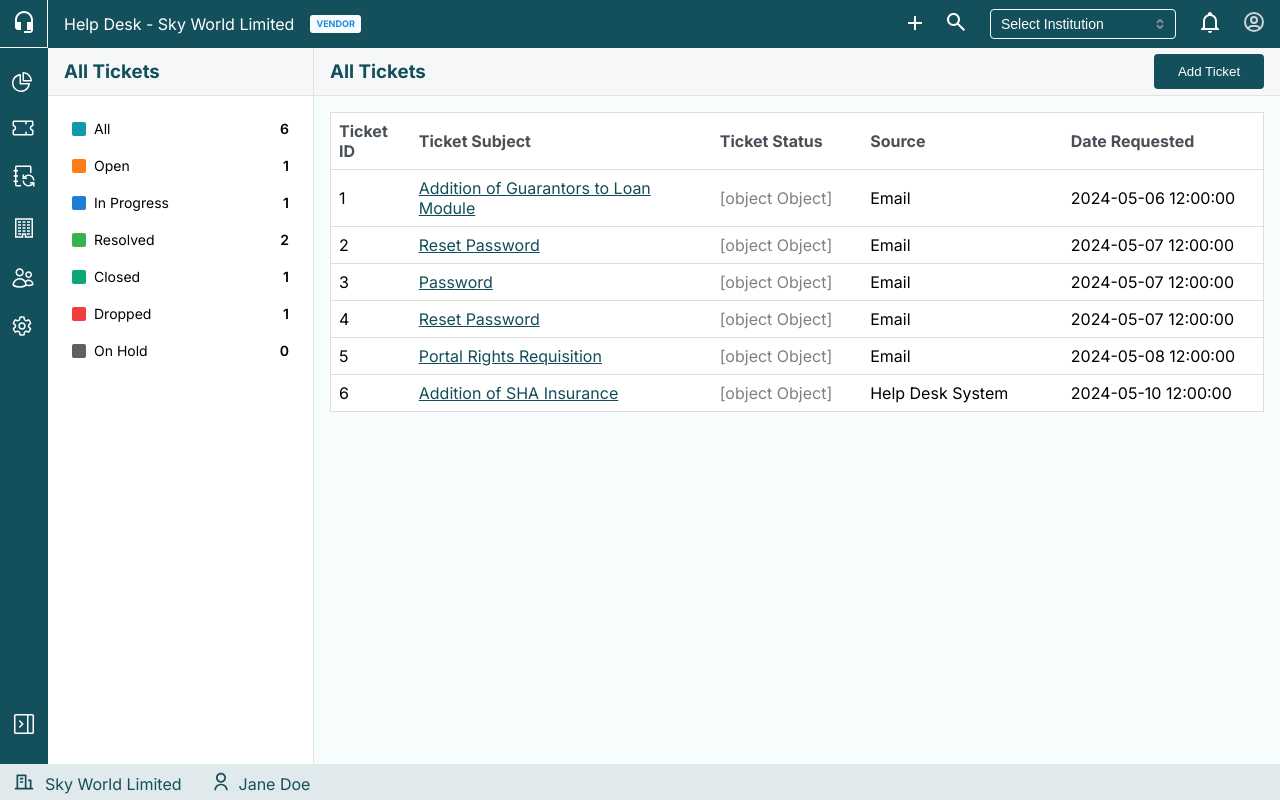
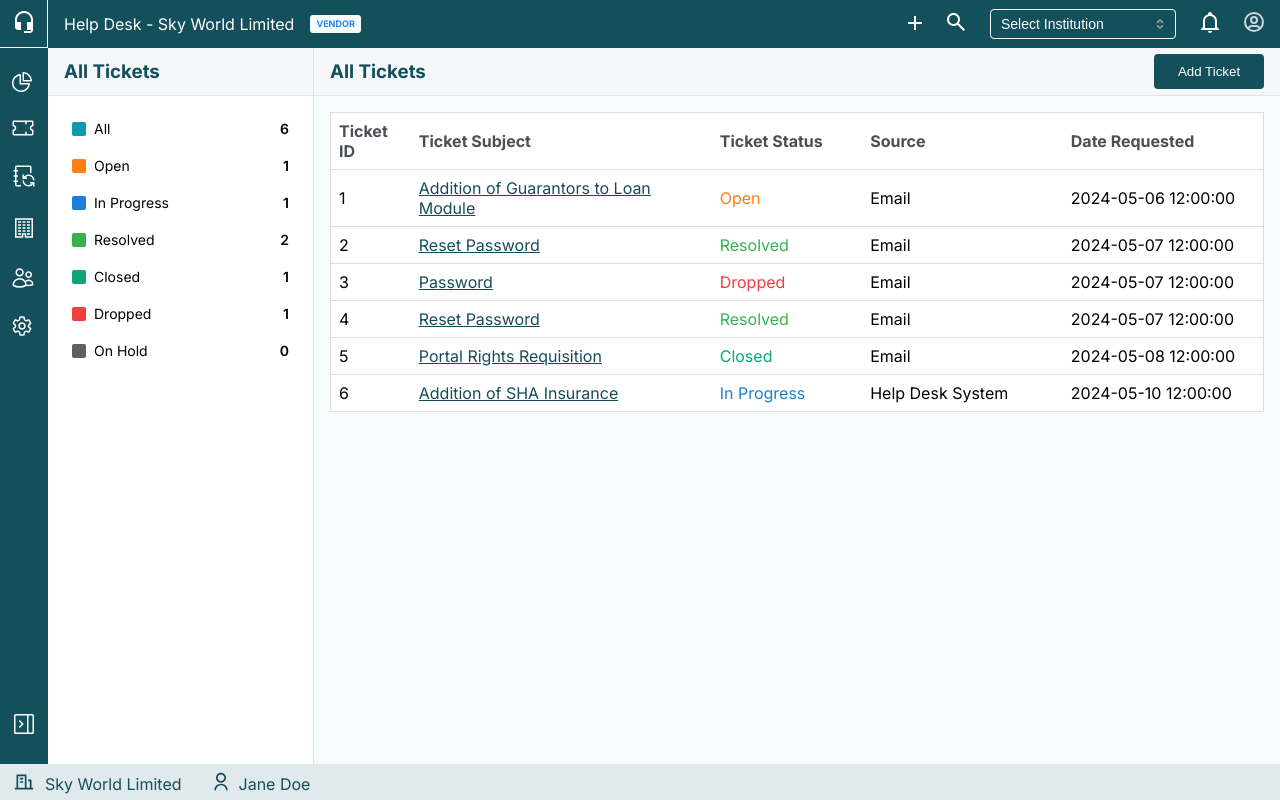
Before and after one commit to Raddames-Tonui/React-help-desk, a React (Vite) app: page /vendor in a window 1280 px wide. Built offline with nearby package versions, Linux system fonts and the light colour scheme.

Commit message:
resolved tickets

```diff
--- a/src/pages/Odata.tsx
+++ b/src/pages/Odata.tsx
@@ -91,14 +91,15 @@ const Odata: React.FC = () => {
       id: "Emails",
       caption: "Emails",
       size: 250,
-      render: (value) => (Array.isArray(value) ? value.join(" ") : "—"),
+      render: (row, value) => (Array.isArray(value) ? value.join(" ") : "—"),
     },
     {
       id: "AddressInfo",
       caption: "City",
       size: 200,
-      render: (row) => row.AddressInfo?.[0]?.City?.Name || "—",
+      render: (row, value) => row.AddressInfo?.[0]?.City?.Name || "—",
     },
+
   ];
 
   return (
--- a/src/pages/Vendor.tsx
+++ b/src/pages/Vendor.tsx
@@ -73,7 +73,7 @@ const columns: ColumnProps<Ticket>[] = [
     id: "ticket_status",
     caption: "Ticket Status",
     size: 150,
-    render: ( value) => {
+    render: (row, value) => {
       const status = String(value);
       const color =
         status === "Open"
@@ -86,12 +86,12 @@ const columns: ColumnProps<Ticket>[] = [
           ? "#0CA678"
           : status === "Dropped"
           ? "#F03E3E"
-          : status === "Resolved"
-          ? "#37B24D"
           : "gray";
+
       return <span style={{ color }}>{status}</span>;
     },
   },
+
   { id: "source", caption: "Source", size: 200 },
   { id: "date_requested", caption: "Date Requested", size: 200 },
 ];
```
